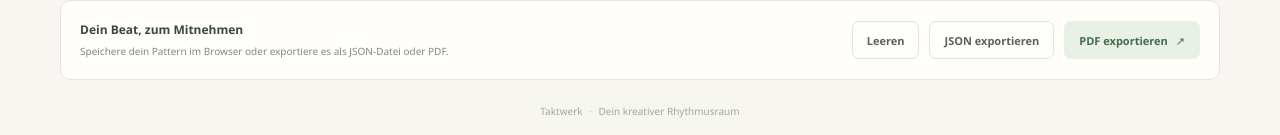
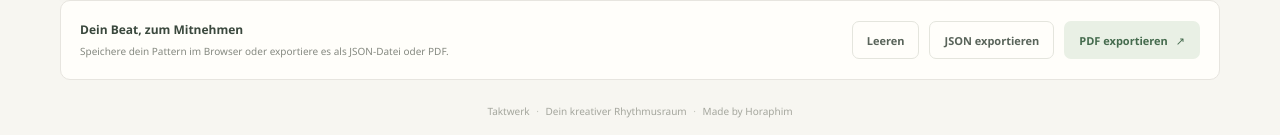
Before and after one commit to H0R4PH1M/Taktwerk, an Angular app: page / in a window 1280 px wide. Shown: the part 893-1028 px from the top of the page. Built offline with nearby package versions, Linux system fonts and the light colour scheme.

Commit message:
added test string

```diff
--- a/src/app/features/score-editor/score-editor.html
+++ b/src/app/features/score-editor/score-editor.html
@@ -145,5 +145,5 @@
       (pdfExported)="exportPdf($event)"
     />
   </main>
-  <footer class="footer">Taktwerk <span>·</span> Dein kreativer Rhythmusraum</footer>
+  <footer class="footer">Taktwerk <span>·</span> Dein kreativer Rhythmusraum <span>·</span> Made by Horaphim</footer>
 </div>
```
